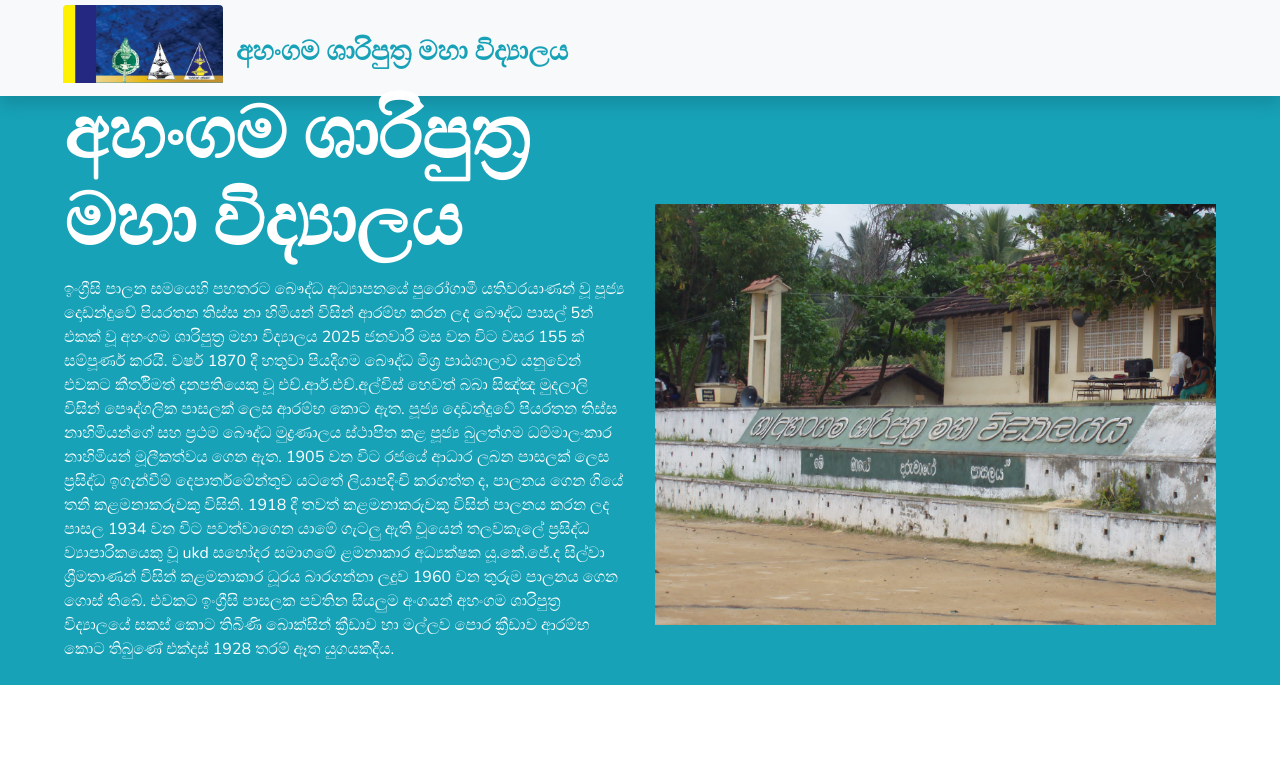
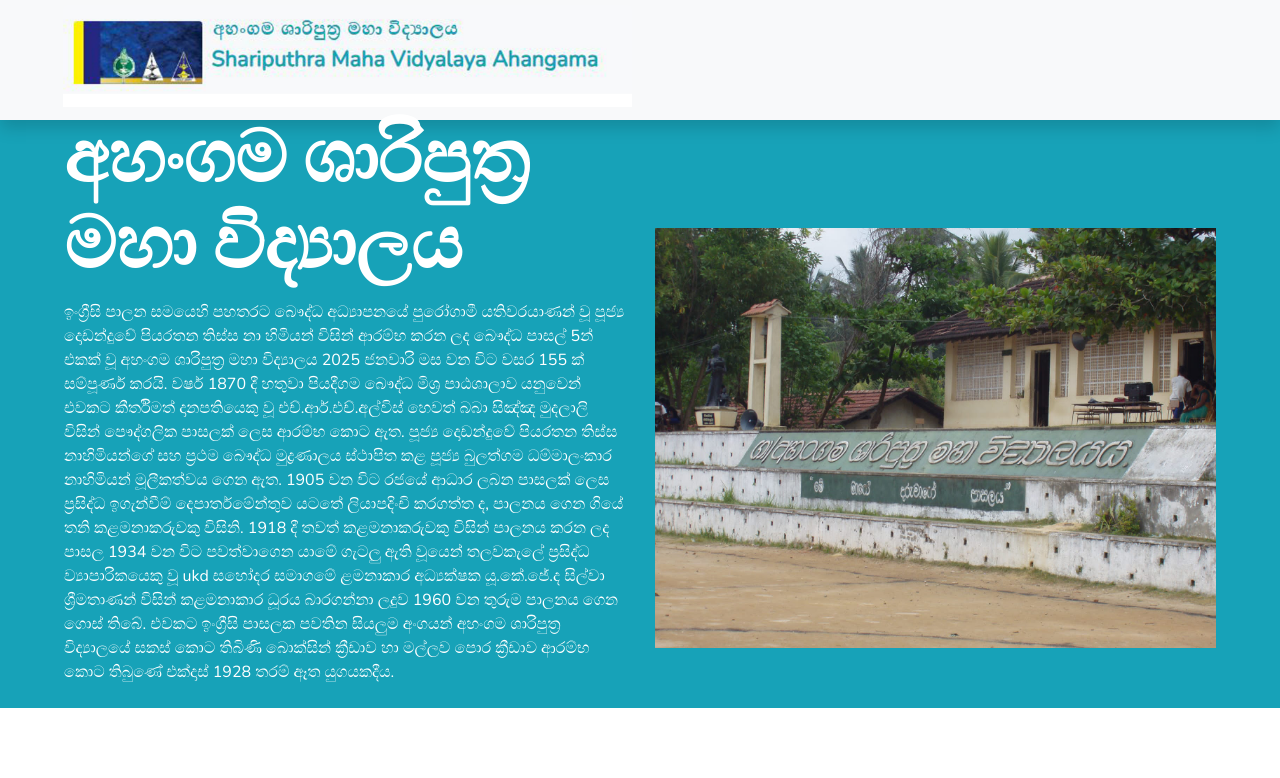
Before and after one commit to safranfaiz/school_ahangama, a plain HTML site: page index.html in a window 1280 px wide. Shown: the top 778 px of the page. Drawn offline with nearby package versions, Linux system fonts and the light colour scheme.

Commit message:
changes added

```diff
--- a/index.html
+++ b/index.html
@@ -35,8 +35,8 @@
         <nav class="navbar navbar-expand-lg bg-light navbar-light py-3 py-lg-0 px-0 px-lg-5">
             <a href="" class="navbar-brand font-weight-bold text-secondary" style="font-size: 50px;">
                 <!-- <i class="flaticon-043-teddy-bear"></i> -->
-                <img class="card-img-top mb-2" src="img/R4.jpg" alt="" style="width: 160px;">
-                <span class="text-primary" style="font-size: 27px;">අහංගම ශාරිපුත්‍ර මහා විද්‍යාලය</span>
+                <img class="card-img-top mb-2" src="img/head.JPG" alt="" style="width: 50%">
+                <!-- <span class="text-primary" style="font-size: 27px; display: inline-flex;"><p>අහංගම ශාරිපුත්‍ර මහා විද්‍යාලය</p> <p>Shariputhra Maha Vidyalaya Ahangama</p></span> -->
             </a>
             <button type="button" class="navbar-toggler" data-toggle="collapse" data-target="#navbarCollapse">
                 <span class="navbar-toggler-icon"></span>
```
Also changed, not shown: img/head.JPG (added).
